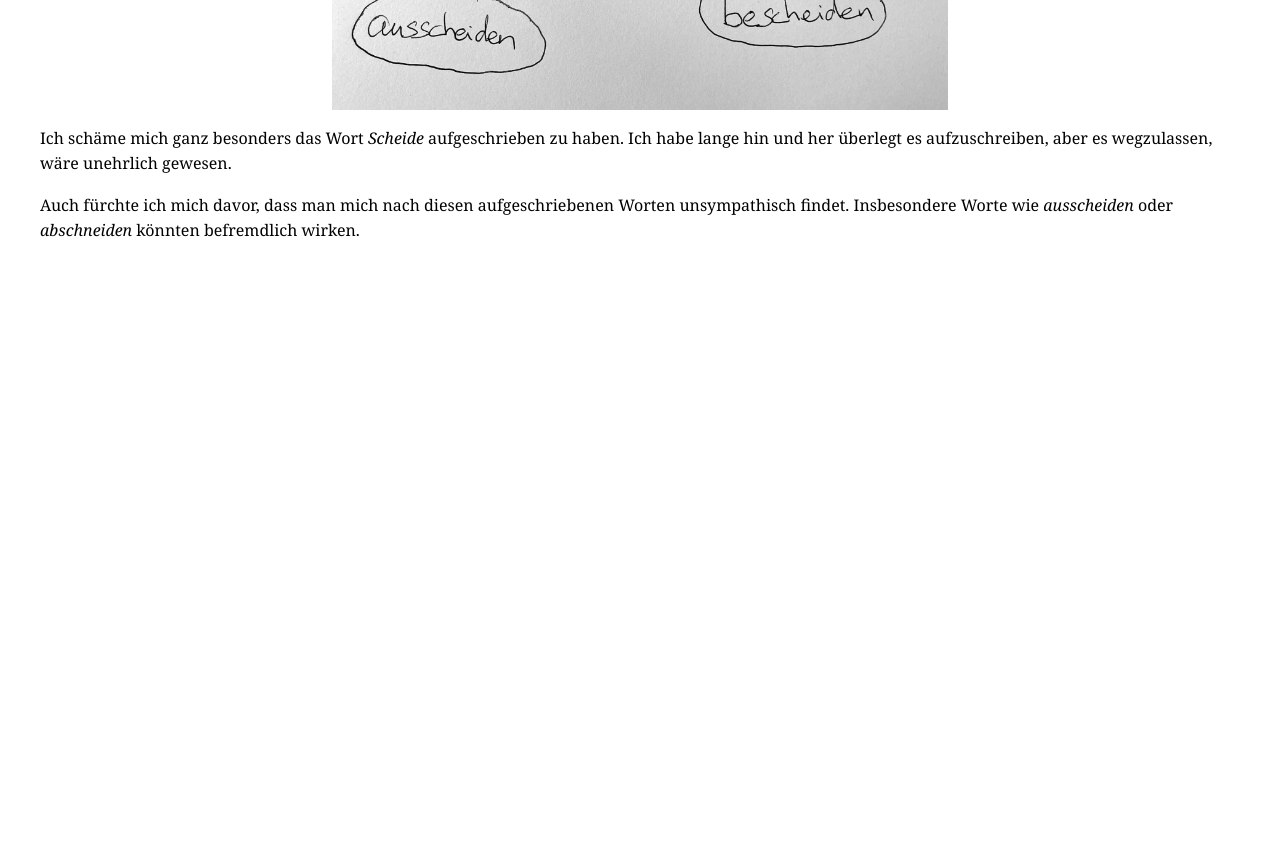
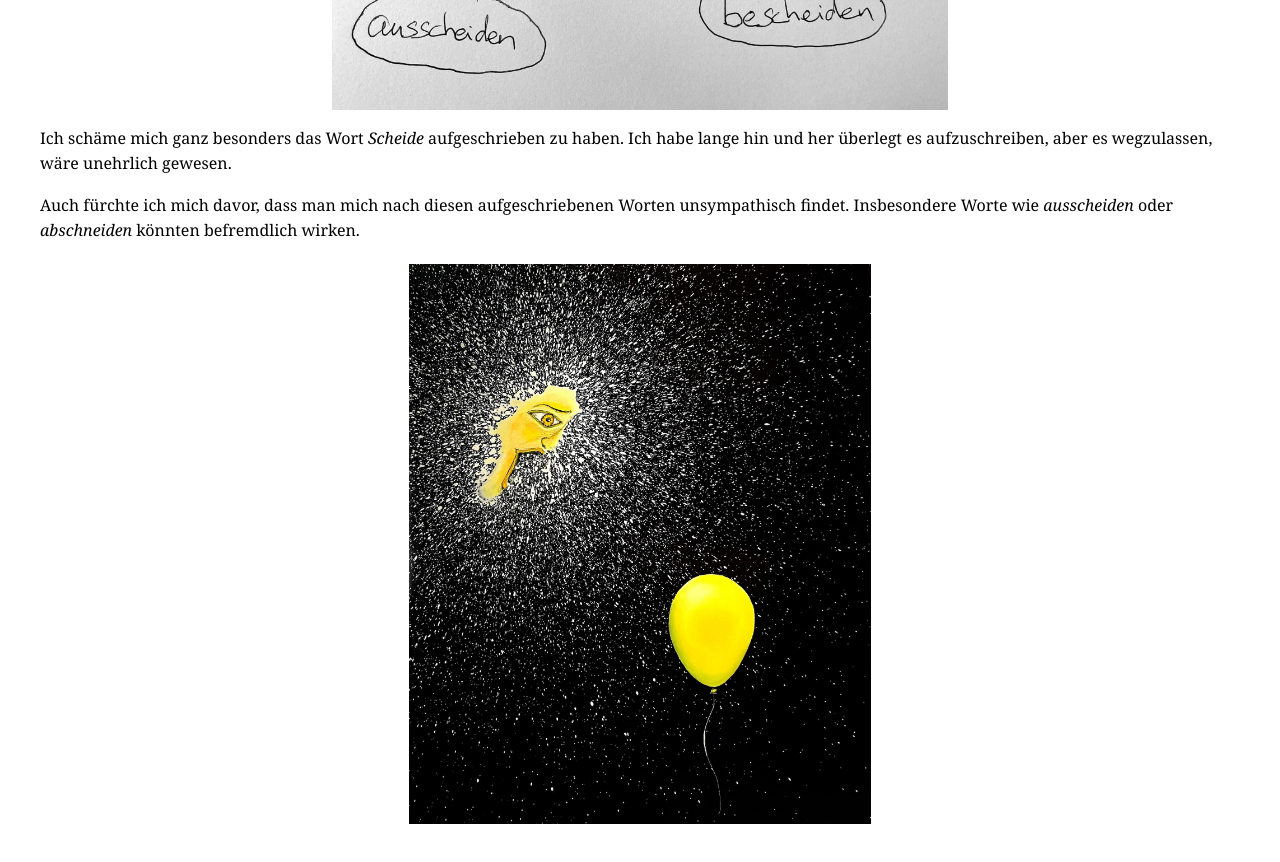
Before and after one commit to idioskosmos/idioskosmos, a plain HTML site: page ueber-den-idios-kosmos.html in a window 1280 px wide. Shown: the part 790-1652 px from the top of the page. Before the commit the page ends 1090 px from the top, so only its background shows below. Drawn offline with Linux system fonts and the light colour scheme.

Commit message:
Add image to ueber-den-idios-kosmos.html

```diff
--- a/ueber-den-idios-kosmos.html
+++ b/ueber-den-idios-kosmos.html
@@ -22,6 +22,11 @@
      alt="">
   <p>Ich schäme mich ganz besonders das Wort <em>Scheide</em> aufgeschrieben zu haben. Ich habe lange hin und her überlegt es aufzuschreiben, aber es wegzulassen, wäre unehrlich gewesen.</p>
 <p>Auch fürchte ich mich davor, dass man mich nach diesen aufgeschriebenen Worten unsympathisch findet. Insbesondere Worte wie <em>ausscheiden</em> oder <em>abschneiden</em> könnten befremdlich wirken.</p>
-
+   <img class="seitenbild"
+     src="bilder/exploding head yellow.jpeg"
+     loading="eager"
+     fetchpriority="high"
+     decoding="async"
+     alt="">
   <script src="js/navbar.js"></script></body>
 </html>
```
